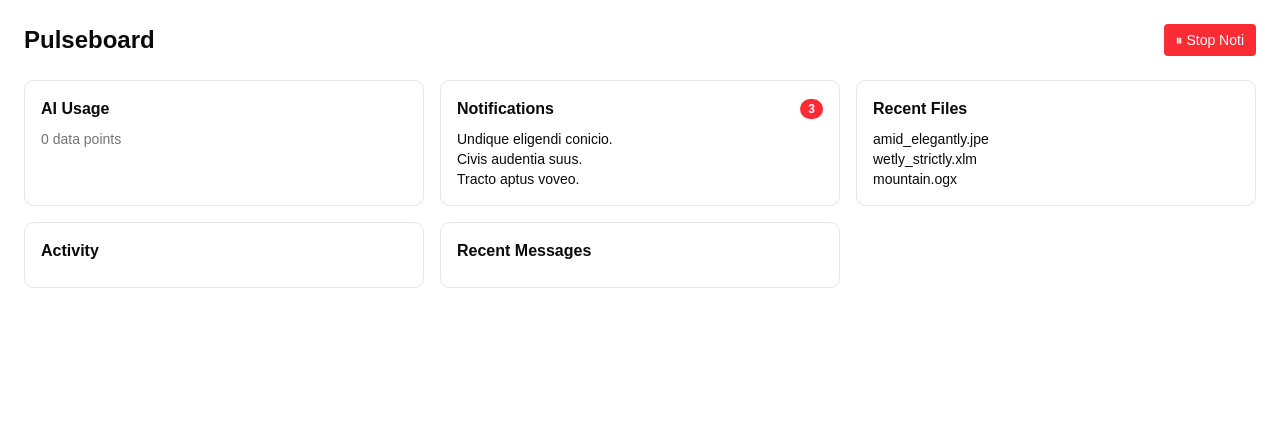
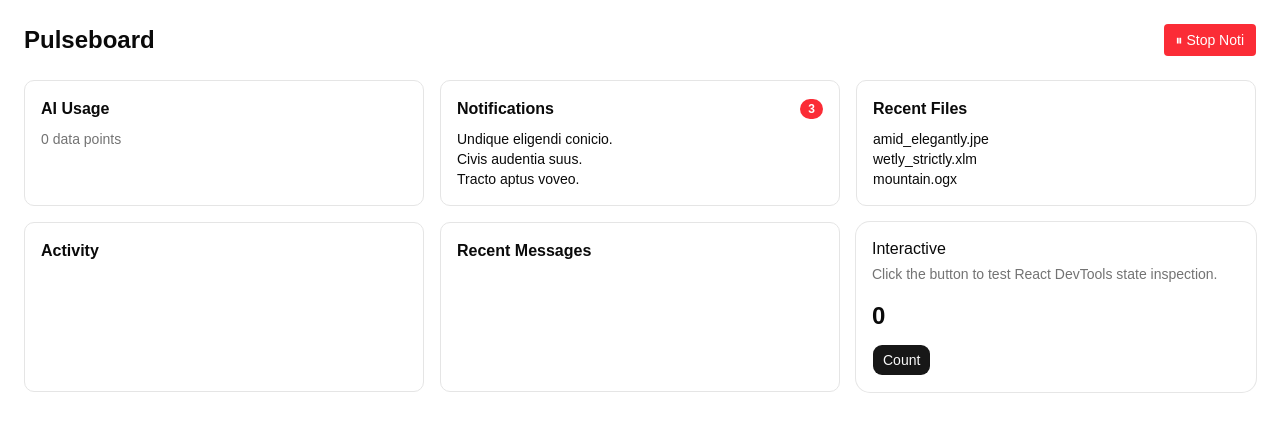
Before and after one commit to satoshiman/pulseboard, a React (Vite) app: page / in a window 1280 px wide. Shown: the top 432 px of the page. Built offline with nearby package versions, Linux system fonts and the light colour scheme.

Commit message:
add interactive button

```diff
--- a/src/features/dashboard/ui/Dashboard.tsx
+++ b/src/features/dashboard/ui/Dashboard.tsx
@@ -1,5 +1,14 @@
 import { useAppContext } from "@/contexts/useAppContext";
 import { NotificationBadge } from "@/features/notifications/ui/NotificationBadge";
+import { useState } from "react";
+import { Button } from "@/components/ui/button";
+import {
+  Card,
+  CardContent,
+  CardDescription,
+  CardHeader,
+  CardTitle,
+} from "@/components/ui/card";
 
 export function Dashboard() {
   const {
@@ -11,6 +20,7 @@ export function Dashboard() {
     paused,
     togglePause,
   } = useAppContext();
+  const [count, setCount] = useState(0);
 
   return (
     <div className="p-6">
@@ -69,6 +79,19 @@ export function Dashboard() {
             </p>
           ))}
         </div>
+
+        <Card>
+          <CardHeader>
+            <CardTitle>Interactive</CardTitle>
+            <CardDescription>
+              Click the button to test React DevTools state inspection.
+            </CardDescription>
+          </CardHeader>
+          <CardContent>
+            <p className="text-2xl font-bold mb-3">{count}</p>
+            <Button onClick={() => setCount((c) => c + 1)}>Count</Button>
+          </CardContent>
+        </Card>
       </div>
     </div>
   );
```
